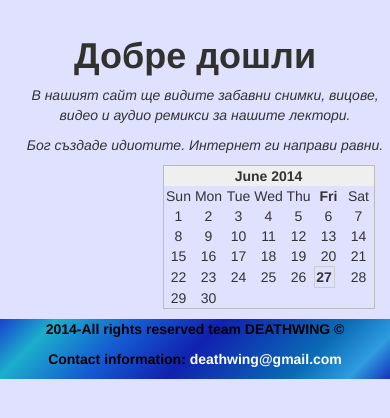
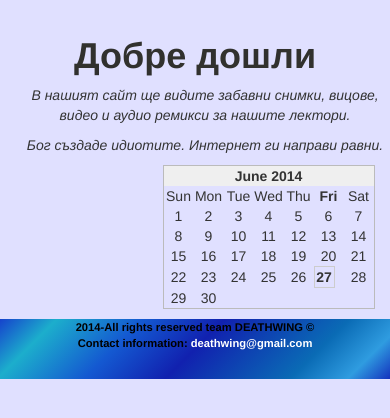
Before and after one commit to reathh/FootballUni, a PHP site: page / in a window 390 px wide. Shown: the part 300-718 px from the top of the page. Run offline with PHP 8.4, Linux system fonts and the light colour scheme.

Commit message:
responsive footer
text stays in the footer

```diff
--- a/css/style.css
+++ b/css/style.css
@@ -50,14 +50,15 @@ footer {
     background: -ms-linear-gradient(-45deg, #1426cc 0%,#1caecc 15%,#1459d1 33%,#1459d1 33%,#1121af 50%,#0a6bb5 76%,#2f9ce0 88%,#0a0db2 100%);
     background: linear-gradient(135deg, #1426cc 0%,#1caecc 15%,#1459d1 33%,#1459d1 33%,#1121af 50%,#0a6bb5 76%,#2f9ce0 88%,#0a0db2 100%);
     color: black;
+    font-size: 0.8em;
     text-align: center;
 }
-.team, .contact {
+.team {
     font-weight: bold;
     color: black;
     margin: 10px;
 }
-.contact a {
+.team a {
     color: white;
 }
 h1 {
--- a/index.html
+++ b/index.html
@@ -56,8 +56,8 @@
             </div>
             <div class="row">
                 <footer>
-                    <p class="team">2014-All rights reserved team DEATHWING  &copy;</p>
-                    <p class="contact">Contact information: <a href="mailto:deathwing@gmail.com">deathwing@gmail.com</a></p>
+                    <p class="team">2014-All rights reserved team DEATHWING  &copy;<br>
+                    Contact information: <a href="mailto:deathwing@gmail.com">deathwing@gmail.com</a>
                 </footer>
             </div>
         </div>
--- a/pictures.html
+++ b/pictures.html
@@ -64,8 +64,8 @@
             </div>
             <div class="row">
                 <footer>
-                    <p class="team">2014-All rights reserved team DEATHWING  &copy;</p>
-                    <p class="contact">Contact information: <a href="mailto:deathwing@gmail.com">deathwing@gmail.com</a></p>
+                    <p class="team">2014-All rights reserved team DEATHWING  &copy;<br>
+                    Contact information: <a href="mailto:deathwing@gmail.com">deathwing@gmail.com</a>
                 </footer>
             </div>
         </div>
```
